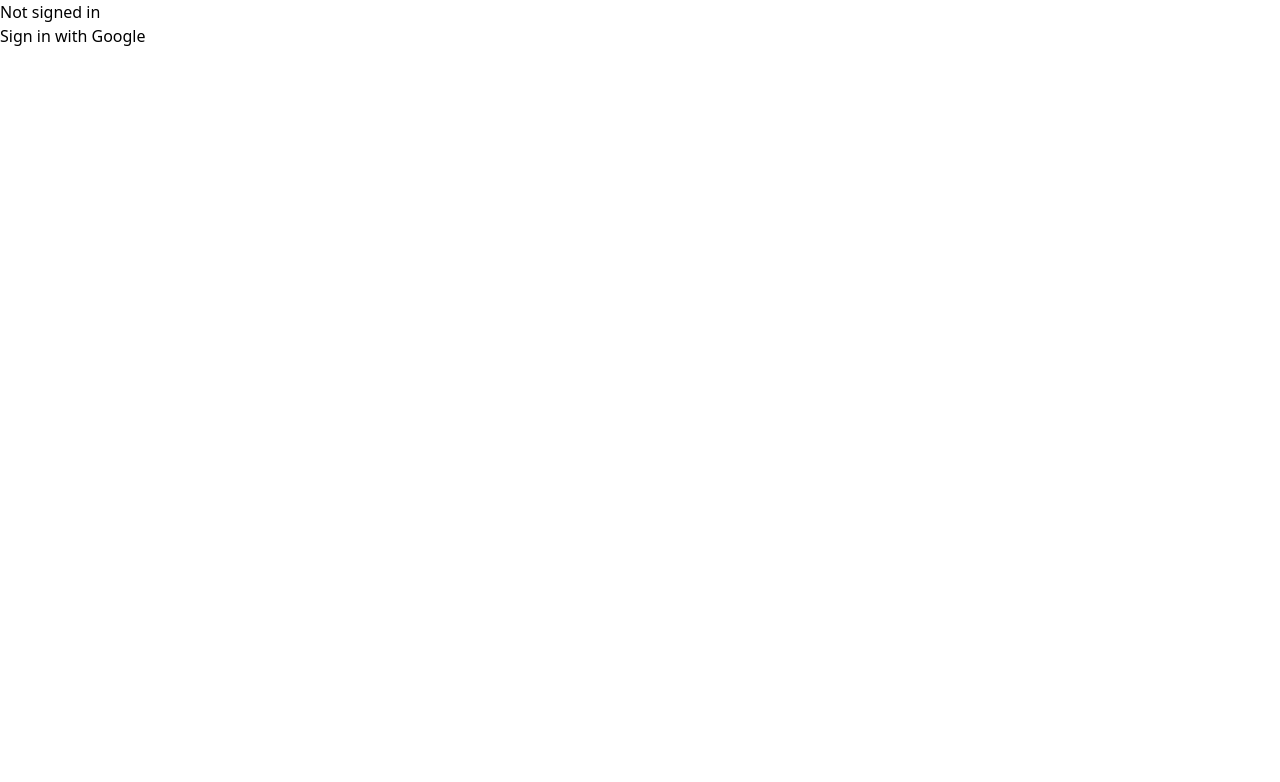
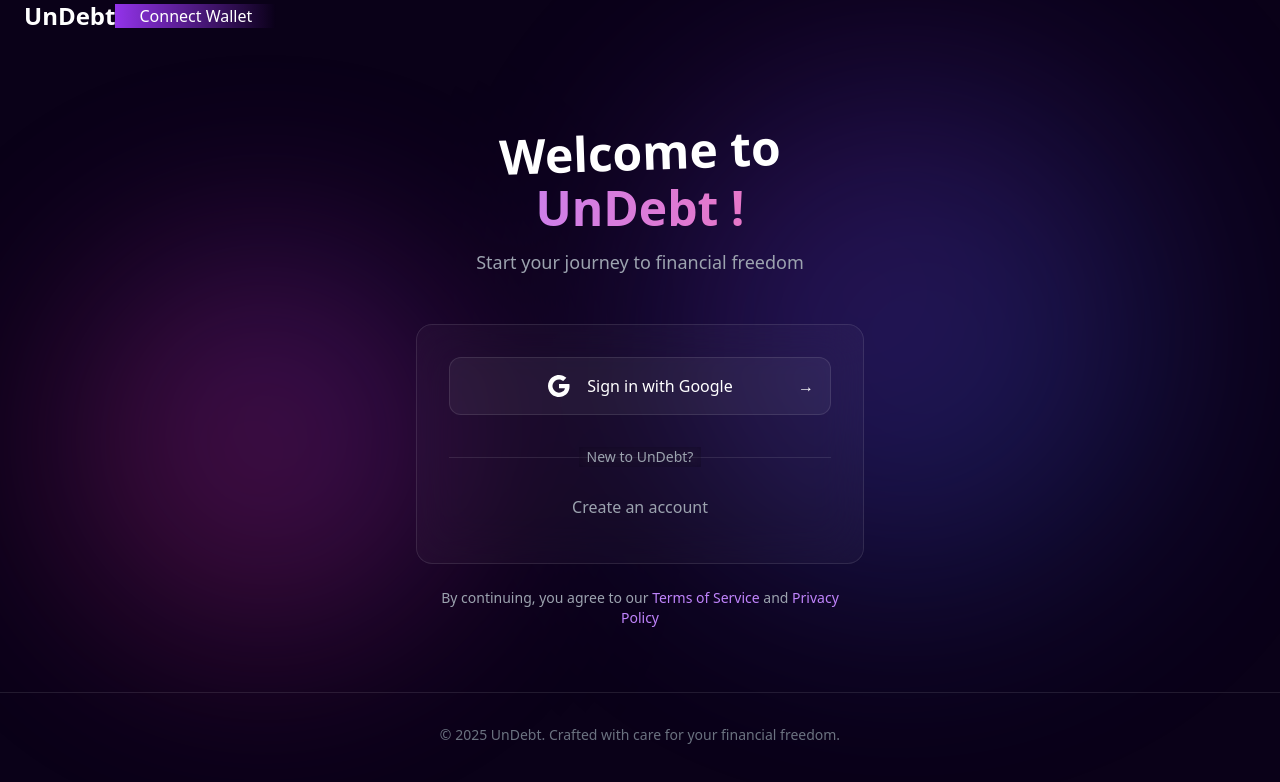
Before and after one commit to KarthickBalamurugan/UnDebt, a Next.js app: page /login in a window 1280 px wide. Shown: the top 782 px of the page. Built offline with nearby package versions, Linux system fonts and the light colour scheme; no server answers.

Commit message:
commited

```diff
--- a/app/login/page.js
+++ b/app/login/page.js
@@ -2,19 +2,143 @@
 
 import { signIn } from "next-auth/react";
 import { useSearchParams } from "next/navigation";
+import { useEffect, useRef } from 'react';
+import gsap from 'gsap';
+import Navbar from '@/Components/Navbar';
 
 export default function LoginPage() {
   const searchParams = useSearchParams();
-  const callbackUrl = searchParams.get("callbackUrl") || "/"; // Redirect back after login
+  const callbackUrl = searchParams.get("callbackUrl") || "/";
 
-  const handleSignIn = async () => {
-    await signIn("google", { callbackUrl });
-  };
+  const titleRef = useRef(null);
+  const cardRef = useRef(null);
+  const orbRef = useRef(null);
+
+  useEffect(() => {
+    // Floating animation for background orb
+    gsap.to(orbRef.current, {
+      y: 30,
+      x: 20,
+      duration: 3,
+      repeat: -1,
+      yoyo: true,
+      ease: "power1.inOut"
+    });
+
+    // Initial animations
+    const tl = gsap.timeline({ defaults: { ease: 'expo.out' } });
+
+    tl.fromTo(titleRef.current,
+      { y: 50, opacity: 0 },
+      { y: 0, opacity: 1, duration: 1.2 }
+    )
+    .fromTo(cardRef.current,
+      { y: 50, opacity: 0 },
+      { y: 0, opacity: 1, duration: 1 },
+      '-=0.8'
+    );
+  }, []);
 
   return (
-    <div>
-      <p>Not signed in</p>
-      <button onClick={handleSignIn}>Sign in with Google</button>
+    <div className="min-h-screen bg-[#0A0118] overflow-hidden">
+      <Navbar />
+
+      {/* Background Elements */}
+      <div className="fixed inset-0 opacity-30">
+        <div ref={orbRef} className="absolute top-20 right-[10%] w-[300px] md:w-[500px] h-[300px] md:h-[500px] rounded-full bg-gradient-to-br from-purple-600 to-blue-600 blur-[80px] md:blur-[120px]" />
+        <div className="absolute bottom-40 left-[5%] w-[250px] md:w-[400px] h-[250px] md:h-[400px] rounded-full bg-gradient-to-tr from-pink-600 to-purple-600 blur-[60px] md:blur-[100px]" />
+      </div>
+
+      <main className="container mx-auto px-4 pt-32 pb-16 relative">
+        <div className="max-w-md mx-auto text-center">
+          {/* Title Section */}
+          <div ref={titleRef} className="mb-12">
+            <h1 className="text-4xl md:text-5xl font-bold text-white mb-4">
+              <span className="block transform -rotate-2 mb-2">Welcome to</span>
+              <span className="block text-transparent bg-clip-text bg-gradient-to-r from-purple-400 to-pink-400">
+                UnDebt !
+              </span>
+            </h1>
+            <p className="text-gray-400 text-lg">
+              Start your journey to financial freedom
+            </p>
+          </div>
+
+          {/* Login Card */}
+          <div
+            ref={cardRef}
+            className="bg-white/[0.03] backdrop-blur-xl rounded-2xl p-8 border border-white/10 transform hover:scale-[1.01] transition-all duration-300"
+          >
+            <button
+              onClick={() => signIn('google', { callbackUrl })}
+              className="group relative w-full bg-white/[0.05] hover:bg-white/[0.1] text-white rounded-xl px-6 py-4 flex items-center justify-center gap-4 transition-all duration-300 border border-white/10 hover:border-purple-500/50"
+            >
+              {/* Google Icon */}
+              <svg className="w-6 h-6" viewBox="0 0 24 24">
+                <path
+                  fill="currentColor"
+                  d="M22.56 12.25c0-.78-.07-1.53-.2-2.25H12v4.26h5.92c-.26 1.37-1.04 2.53-2.21 3.31v2.77h3.57c2.08-1.92 3.28-4.74 3.28-8.09z"
+                />
+                <path
+                  fill="currentColor"
+                  d="M12 23c2.97 0 5.46-.98 7.28-2.66l-3.57-2.77c-.98.66-2.23 1.06-3.71 1.06-2.86 0-5.29-1.93-6.16-4.53H2.18v2.84C3.99 20.53 7.7 23 12 23z"
+                />
+                <path
+                  fill="currentColor"
+                  d="M5.84 14.09c-.22-.66-.35-1.36-.35-2.09s.13-1.43.35-2.09V7.07H2.18C1.43 8.55 1 10.22 1 12s.43 3.45 1.18 4.93l2.85-2.22.81-.62z"
+                />
+                <path
+                  fill="currentColor"
+                  d="M12 5.38c1.62 0 3.06.56 4.21 1.64l3.15-3.15C17.45 2.09 14.97 1 12 1 7.7 1 3.99 3.47 2.18 7.07l3.66 2.84c.87-2.6 3.3-4.53 6.16-4.53z"
+                />
+              </svg>
+              Sign in with Google
+              <span className="absolute right-4 transform transition-transform duration-300 group-hover:translate-x-1">
+                →
+              </span>
+            </button>
+
+            <div className="mt-8 space-y-4">
+              <div className="relative">
+                <div className="absolute inset-0 flex items-center">
+                  <div className="w-full border-t border-white/10"></div>
+                </div>
+                <div className="relative flex justify-center text-sm">
+                  <span className="px-2 bg-[#0A0118]/30 backdrop-blur-sm text-gray-400">
+                    New to UnDebt?
+                  </span>
+                </div>
+              </div>
+
+              <button
+                onClick={() => signIn('google', { callbackUrl })}
+                className="w-full px-6 py-3 text-gray-400 hover:text-white transition-colors duration-300"
+              >
+                Create an account
+              </button>
+            </div>
+          </div>
+
+          {/* Terms Section */}
+          <div className="mt-6 text-gray-400 text-sm px-6">
+            By continuing, you agree to our{' '}
+            <a href="#" className="text-purple-400 hover:text-purple-300 transition-colors">
+              Terms of Service
+            </a>{' '}
+            and{' '}
+            <a href="#" className="text-purple-400 hover:text-purple-300 transition-colors">
+              Privacy Policy
+            </a>
+          </div>
+        </div>
+      </main>
+
+      {/* Footer */}
+      <footer className="relative py-8 border-t border-white/10">
+        <div className="container mx-auto px-4 text-center text-gray-500 text-sm">
+          <p>© 2025 UnDebt. Crafted with care for your financial freedom.</p>
+        </div>
+      </footer>
     </div>
   );
 }
```
Also changed, not shown: Components/LoginPage.js (+102 -54 lines).
